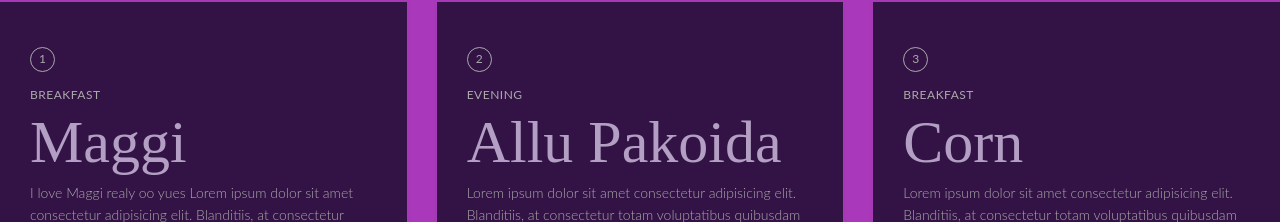
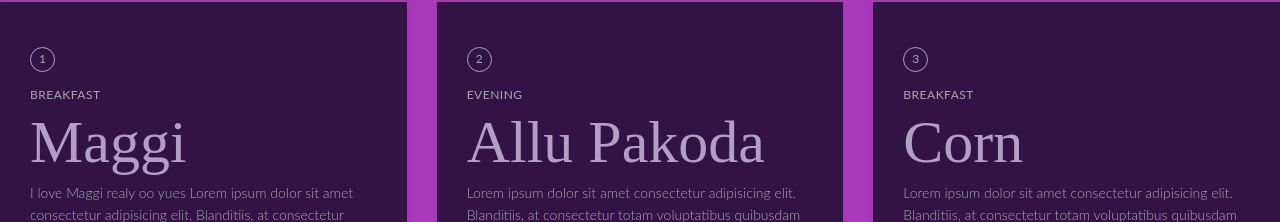
Before and after one commit to punyeeet/Restaurant, a React (Create React App) app: page / in a window 1280 px wide. Shown: the part 201-423 px from the top of the page. Built offline with nearby package versions, Linux system fonts and the light colour scheme.

Commit message:
Update menuApi.js

```diff
--- a/src/components/menuApi.js
+++ b/src/components/menuApi.js
@@ -17,7 +17,7 @@
     {
       id: 2,
       image: "https://github.com/punyeeet/restaurant/blob/master/public/images/allupakoida.jpg?raw=true",
-      name: "allu pakoida",
+      name: "allu pakoda",
       category: "evening",
       price: "20₹",
       description:
```
